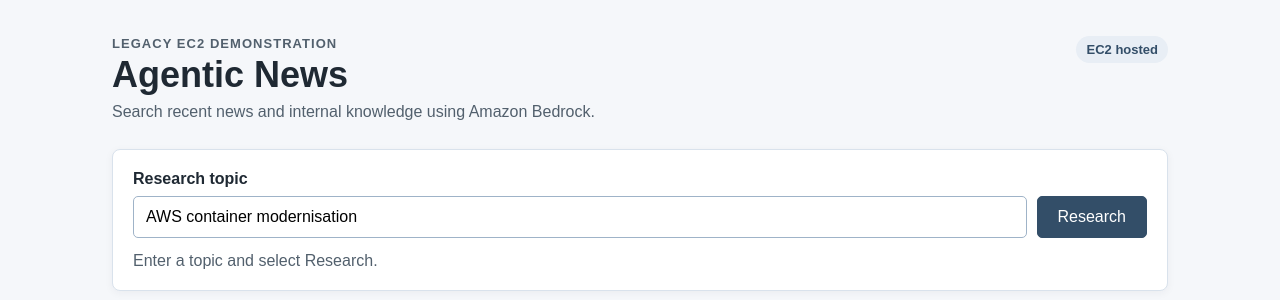
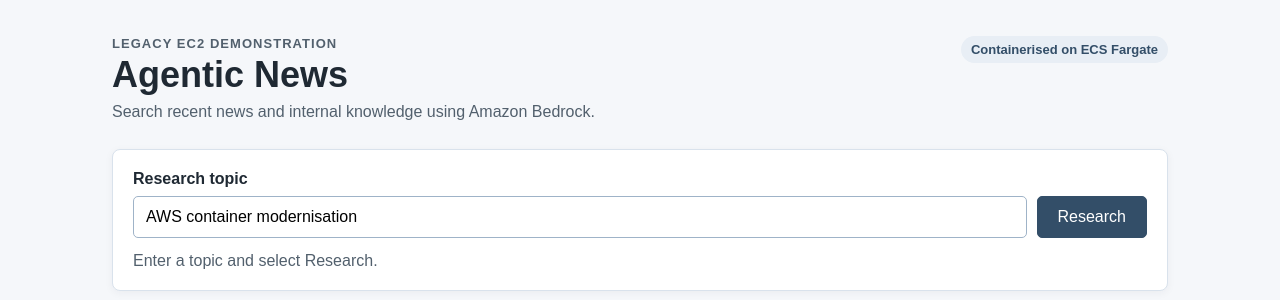
Before and after one commit to abhave-cc/agentic-ai-news-lambda, a Flask app: page / in a window 1280 px wide. Shown: the top 300 px of the page. Run offline with Flask 3, Linux system fonts and the light colour scheme.

Commit message:
Update hosting label for ECS Fargate deployment

```diff
--- a/templates/index.html
+++ b/templates/index.html
@@ -31,7 +31,7 @@
         </div>
 
         <div class="deployment-badge">
-          EC2 hosted
+          Containerised on ECS Fargate
         </div>
       </header>
 
```
